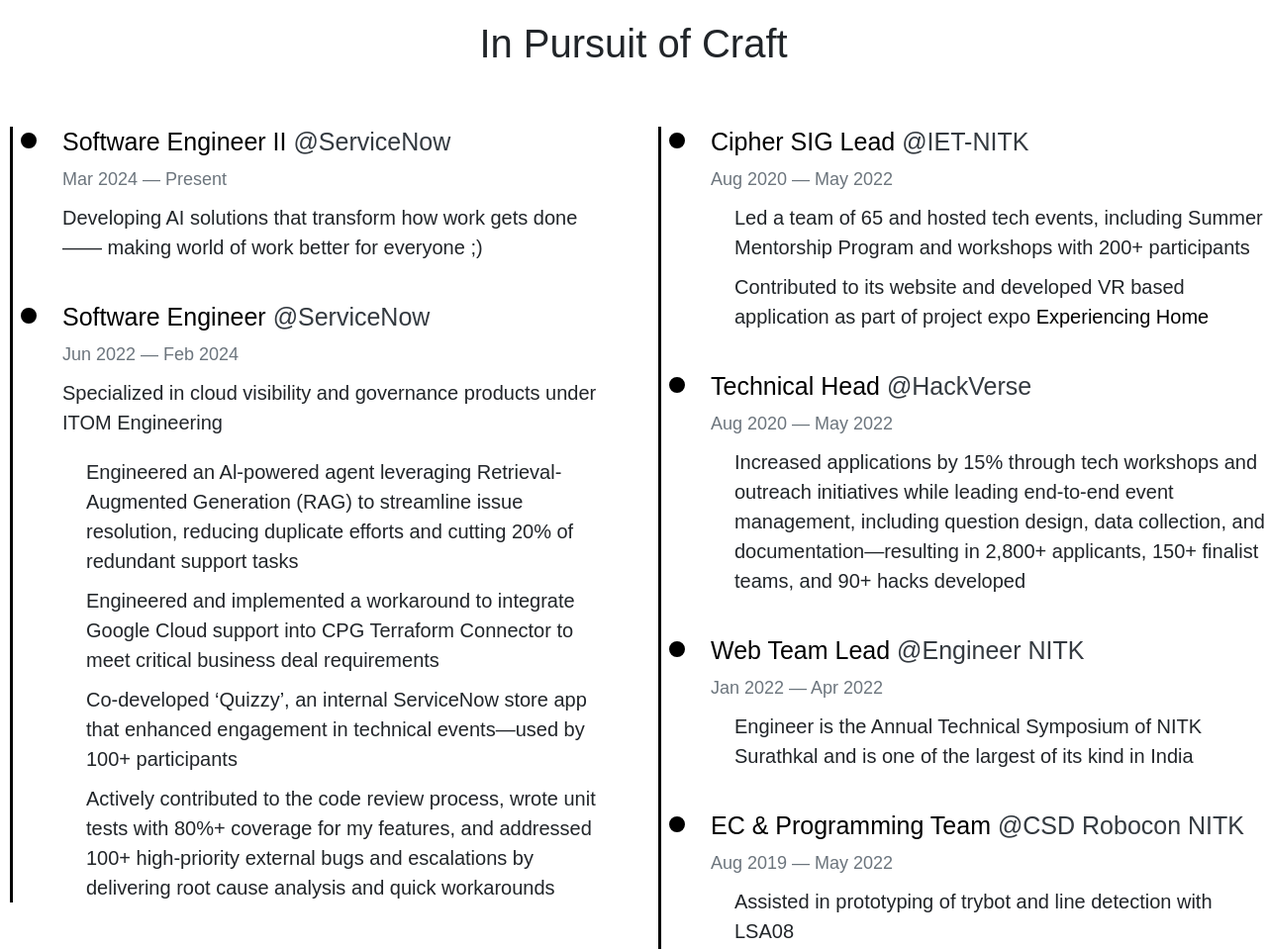
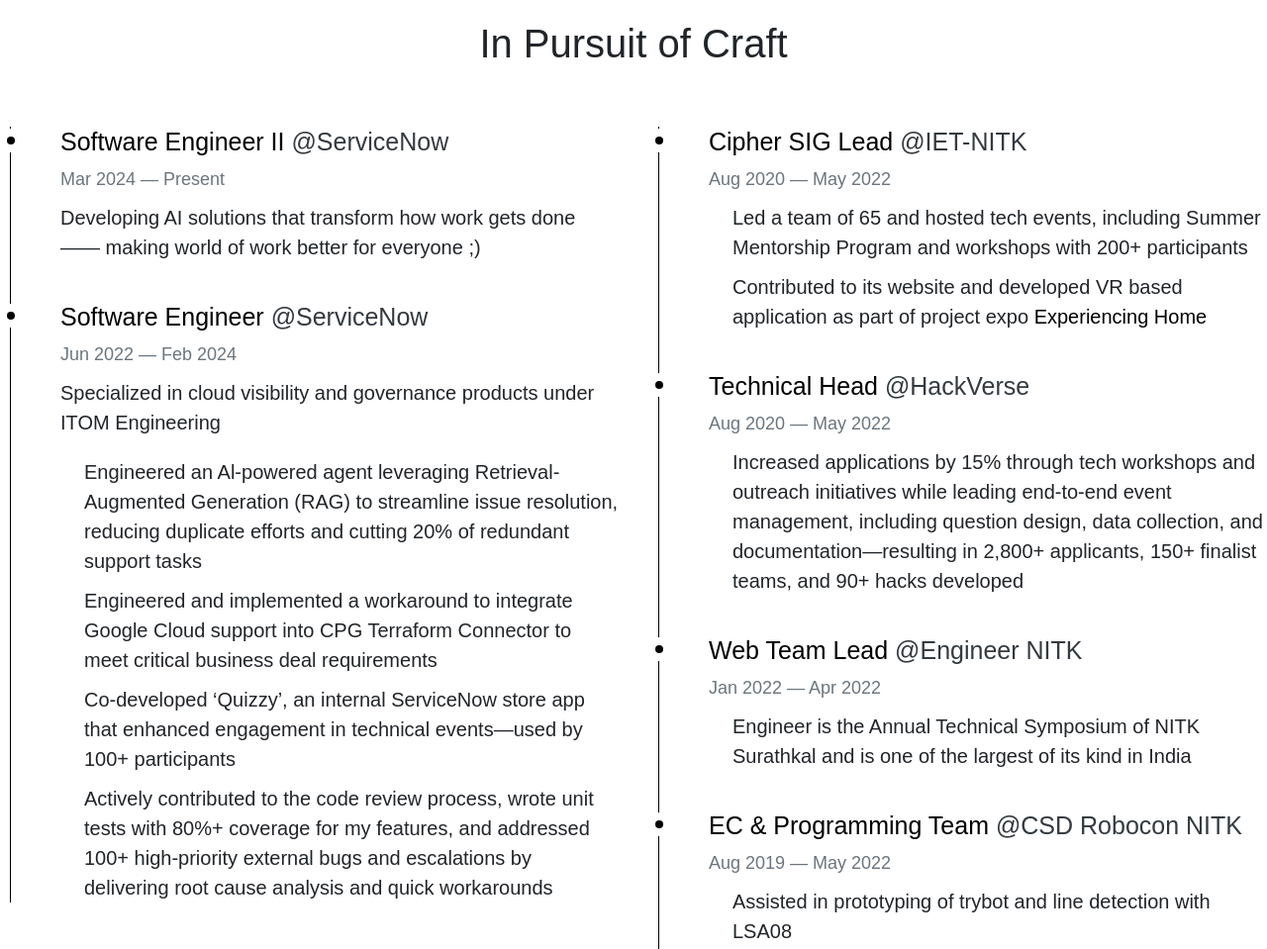
Before and after one commit to gaurav-chaurasia/gaurav-chaurasia.github.io, a website: page index.html in a window 1280 px wide. Shown: the part 940-1899 px from the top of the page at 99% size. Drawn offline with nearby package versions, Linux system fonts and the light colour scheme; a web font is replaced by a local one.

Commit message:
UPDATE EXP

```diff
--- a/scss/sections/_exp.scss
+++ b/scss/sections/_exp.scss
@@ -6,7 +6,7 @@
   position: relative;
   padding-left: 30px;
   margin-left: 10px;
-  border-left: 3px solid #000000;
+  border-left: 1px solid #000000;
 }
 
 .custom-timeline-item {
@@ -18,16 +18,30 @@
 .custom-timeline-item::after {
   content: '';
   position: absolute;
-  left: -22px;
-  top: 6px;
-  width: 16px;
-  height: 16px;
+  left: -42px;
+  top: 2px;
+  width: 24px;
+  height: 24px;
   border-radius: 50%;
-  background-color: #000000;
-  border: 3px solid #000;
+  // background-color: rgb(197, 197, 255);
+  background-color:rgb(235, 235,235);
+  background-color: rgb(255, 255, 255);
+  // border: 3px solid #000;
   z-index: 1;
 }
 
+.custom-timeline-item::before {
+  content: '';
+  position: absolute;
+  left: -34px;
+  top: 10px;
+  width: 8px;
+  height: 8px;
+  border-radius: 50%;
+  background-color: #000000;
+  // border: 3px solid #7e3131;
+  z-index: 2;
+}
 .custom-timeline-date {
   font-size: 0.9rem;
   color: #6c757d;
```
Also changed, not shown: dist/css/style.css, 1 other file.
